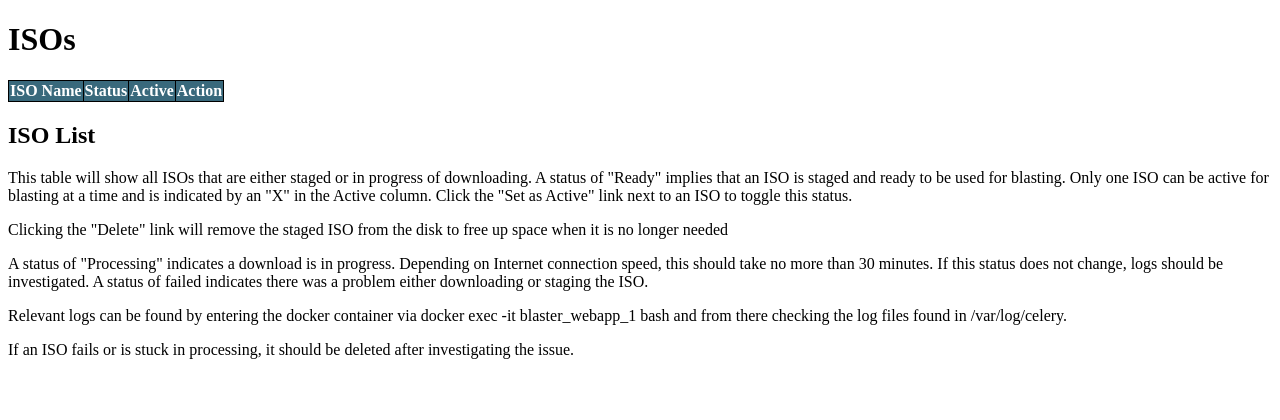
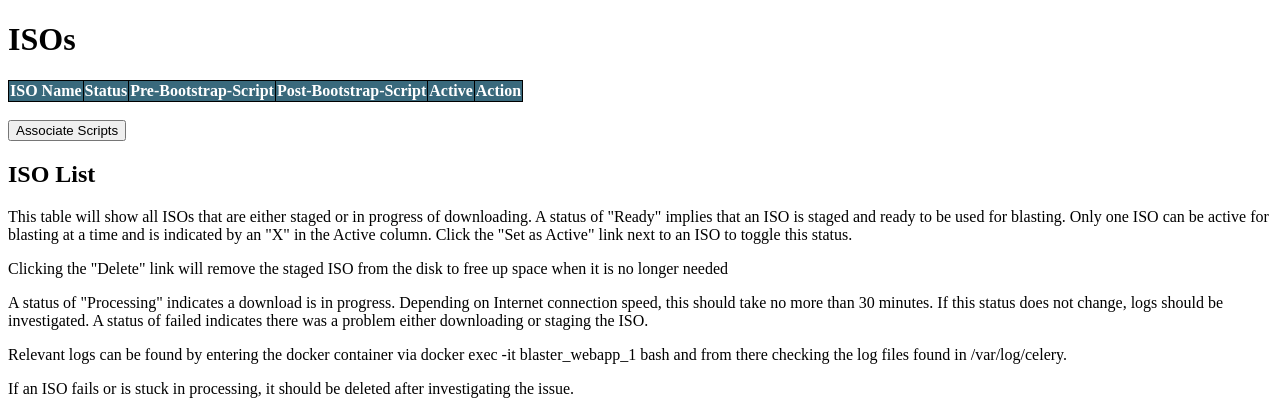
Before and after one commit to 128technology/blaster, a Flask app: page /iso/list in a window 1280 px wide. Shown: the part 26-446 px from the top of the page. Run offline with Flask 2, Linux system fonts and the light colour scheme; data that the repository does not hold is empty; some libraries are stand-ins or nearby versions.

Commit message:
Added functionality to handle scripts

```diff
--- a/webapp/blaster/templates/iso_list.html
+++ b/webapp/blaster/templates/iso_list.html
@@ -1,12 +1,53 @@
+{% set script_list = [] %}
+{% for script in scripts %}
+<div hidden>{{ script_list.append(script['name']) }}</div>
+{% endfor %}
 {% extends "layout.html" %}
 {% block body %}
 <link rel="stylesheet" href="{{ url_for('static', filename='style.css') }}">
+<script language="javascript" type="text/javascript">
+function getObjProps(obj) {
+  var props = [];
+  for (var i in obj) {
+    if (obj.hasOwnProperty(i)) {
+      props.push(i);
+    }
+  }
+  return props.sort();
+}
+function dynamicdropdown(elem)
+{
+  var script_list = {{ script_list | tojson }};
+  var elem_split = elem.id.split('_');
+
+  var associate_form = document.getElementById("script_association");
+  // Delete any children whose name matches this identifier
+  var changed_scripts = associate_form.getElementsByClassName("script_name");
+  for (i = 0; i < changed_scripts.length; i++) {
+    if (changed_scripts[i].name === elem_split[0]) {
+      associate_form.removeChild(changed_scripts[i]);
+    }
+  }
+
+  if (elem.value !== "") {
+    var input = document.createElement("input");
+    input.type = "hidden";
+    input.className = "script_list";
+    input.id = elem.id;
+    input.name = elem.id;
+    input.value = elem.value;
+    associate_form.appendChild(input);
+  }
+}
+</script>
 <div class="menu">
   <h1>ISOs</h1>
   <table class="table">
     <tr>
       <th>ISO Name</th>
       <th>Status</th>
+      <th>Pre-Bootstrap-Script</th>
+      <th>Post-Bootstrap-Script</th>
       <th>Active</th>
       <th>Action</th>
     </tr>
@@ -14,6 +55,30 @@
     <tr>
       <td>{{ iso['name'] }}</td>
       <td>{{ iso['status'] }}</td>
+  {%- if iso['pre_bootstrap_script'] %}
+      <td>{{ iso['pre_bootstrap_script'] }}</td>
+  {%- else %}
+      <td>
+        <select id="{{ iso['id'] }}_pre" name="{{ iso['id'] }}_pre" onchange="javascript: dynamicdropdown(this);">
+          <option value="">Select script</option>
+    {%- for script in script_list %}
+          <option value="{{ script }}">{{ script }}</option>
+    {%- endfor %}
+        </select>
+      </td>
+  {%- endif %}
+  {%- if iso['post_bootstrap_script'] %}
+      <td>{{ iso['post_bootstrap_script'] }}</td>
+  {%- else %}
+      <td>
+        <select id="{{ iso['id'] }}_post" name="{{ iso['id'] }}_post" onchange="javascript: dynamicdropdown(this);">
+          <option value="">Select script</option>
+    {%- for script in script_list %}
+          <option value="{{ script }}">{{ script }}</option>
+    {%- endfor %}
+        </select>
+      </td>
+  {%- endif %}
       <td>{% if active == iso['name'] %}X{% endif %}</td>
       <td>
           <a href="{{ url_for('iso.delete', name=iso['name']) }}">Delete</a>
@@ -22,10 +87,20 @@
           &nbsp<a href="{{ url_for('iso.update_active', name=iso['name']) }}">Set as Active</a>
               {% endif %}
           {% endif %}
+          {% if iso['pre_bootstrap_script'] %}
+          &nbsp<a href="{{ url_for('iso.clear_script', iso_id=iso['id'], script_type='pre') }}">Remove Pre Bootstrap Script</a>
+          {% endif %}
+          {% if iso['post_bootstrap_script'] %}
+          &nbsp<a href="{{ url_for('iso.clear_script', iso_id=iso['id'], script_type='post') }}">Remove Post Bootstrap Script</a>
+          {% endif %}
       </td>
     </tr>
 {%- endfor %}
   </table>
+  <br>
+  <form id="script_association" action="/iso/script_associate" method="post">
+    <input type="Submit" value="Associate Scripts">
+  </form>
 </div>
 <div class="help_text">
   <H2>ISO List</H2>
```
